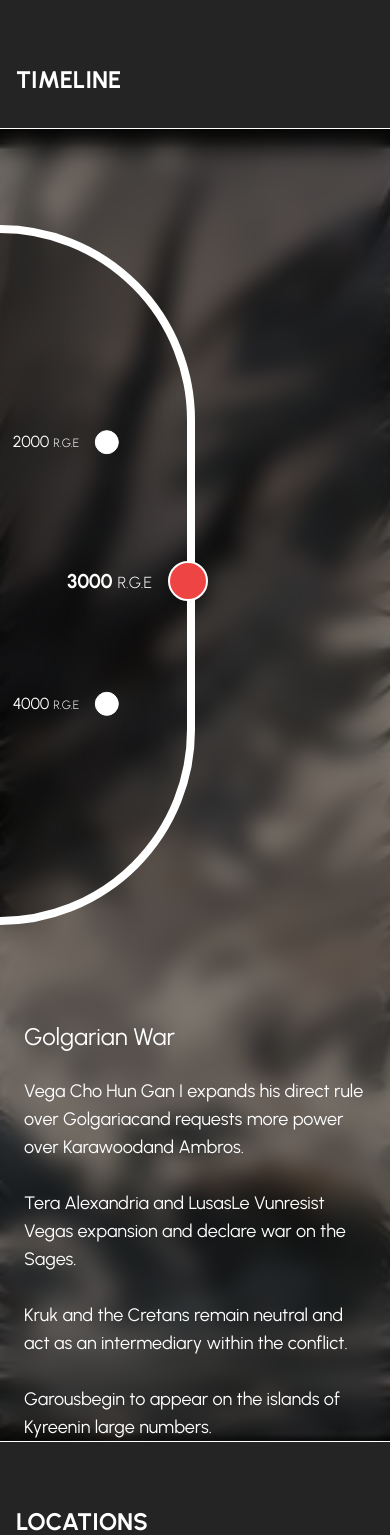
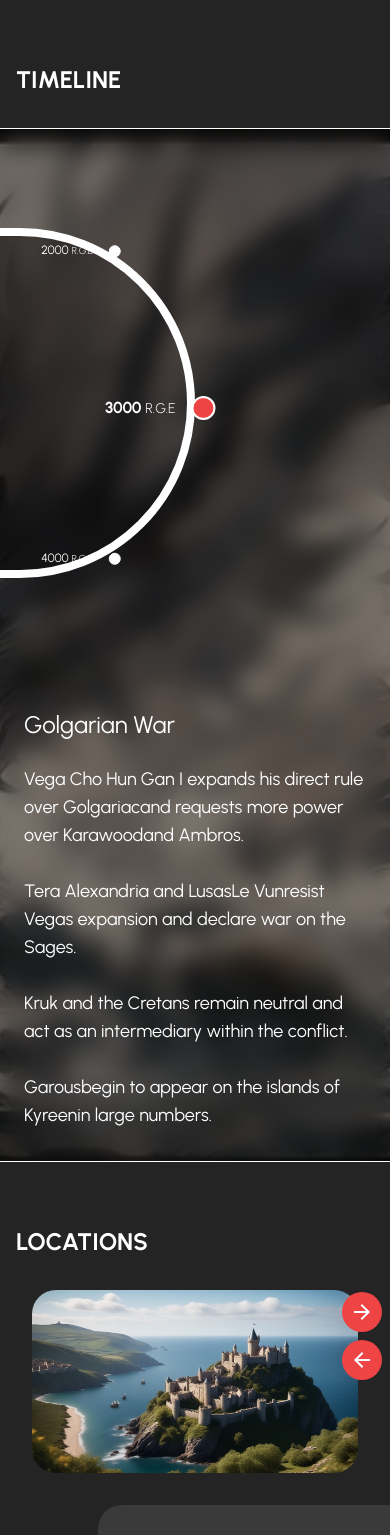
Before and after one commit to muhammadfajartp/grancywoods-web, a React (Vite) app: page / in a window 390 px wide. Shown: the top 1535 px of the page. Built offline with nearby package versions, Linux system fonts and the light colour scheme.

Commit message:
fix circular

```diff
--- a/src/components/atoms/TimelineDotUI.jsx
+++ b/src/components/atoms/TimelineDotUI.jsx
@@ -1,14 +1,14 @@
-import React, { useState } from "react";
+import React from "react";
 
 const TimelineDotUI = (props) => {
    const { active, data } = props;
 
    return (
       <div className="flex flex-row justify-center items-center">
-         <p className={` text-white font-bold ${active ? "text-xl font-bold" : "text-md font-normal"} `}>
-            {data} <span className={` font-light ${active ? " text-base" : "text-xs"} `}>R.G.E</span>
+         <p className={`text-white font-bold ${active ? "text-md font-bold md:text-lg lg:text-xl" : "text-xs font-normal md:text-sm lg:text-md"}`}>
+            {data} <span className={`font-light ${active ? "text-sm md:text-base" : "text-[10px] md:text-xs"}`}>R.G.E</span>
          </p>
-         <div className={`h-10 w-10 mx-4 rounded-full ${active ? "bg-red-500 border-2 border-solid border-white" : "bg-white border border-solid border-white h-6 w-6"}`}></div>
+         <div className={`mx-4 rounded-full ${active ? "bg-red-500 border-2 border-solid border-white h-6 w-6 md:h-8 md:w-8 lg:h-10 lg:w-10" : "bg-white border border-solid border-white h-3 w-3 md:h-4 md:w-4 lg:h-6 lg:w-6"}`}></div>
       </div>
    );
 };
--- a/src/components/molecules/CircleTimeline.jsx
+++ b/src/components/molecules/CircleTimeline.jsx
@@ -1,20 +1,25 @@
 import React, { useRef, useEffect, useState } from "react";
 import TimelineDotUI from "../atoms/TimelineDotUI";
 
-const CircleTimeline = ({ timelineDots, onDotClick }) => {
+const CircleTimeline = ({ timelineDots, onDotClick, smallScreenOffset = 0 }) => {
    const circleRef = useRef(null); // Reference to the circle container
    const [radius, setRadius] = useState(380); // Initial radius value
+   const [isSmallScreen, setIsSmallScreen] = useState(window.innerWidth < 440); // Track screen size
 
    const updateRadius = () => {
       if (circleRef.current) {
          const size = circleRef.current.offsetWidth;
-         setRadius(size / 2 - 10); // Adjust radius based on container size
+         const currentIsSmallScreen = window.innerWidth < 440; // Check for small screen (440px breakpoint)
+         setIsSmallScreen(currentIsSmallScreen);
+
+         const adjustedRadius = currentIsSmallScreen ? size / 2.2 - 10 : size / 2 - 10; // Adjusted radius for small screens
+         setRadius(adjustedRadius);
       }
    };
 
    useEffect(() => {
-      updateRadius();
-      window.addEventListener("resize", updateRadius);
+      updateRadius(); // Update radius on mount
+      window.addEventListener("resize", updateRadius); // Listen for resize events
       return () => {
          window.removeEventListener("resize", updateRadius);
       };
@@ -23,16 +28,17 @@ const CircleTimeline = ({ timelineDots, onDotClick }) => {
    const positionAngles = [-90, -45, 0, 45, 90]; // Angles for each position
 
    const getDotPosition = (angle) => {
-      const offsetX = -118; // Adjust offset to move dots slightly to the left
+      const offsetX = isSmallScreen ? smallScreenOffset : -128; // Use dynamic offset for small screens
       const radian = (angle * Math.PI) / 180; // Convert angle to radians
-      const x = radius * Math.cos(radian) + offsetX; // X-coordinate with offset
-      const y = radius * Math.sin(radian); // Y-coordinate
+      const adjustment = isSmallScreen ? 1.3 : 1; // Adjust radius multiplier for small screens
+      const x = radius * adjustment * Math.cos(radian) + offsetX; // X-coordinate with offset
+      const y = radius * adjustment * Math.sin(radian); // Y-coordinate
       return { x, y };
    };
 
    return (
-      <div className="relative flex justify-center items-center h-full w-full right-1/2 ">
-         <div ref={circleRef} className="absolute max-w-[790px] max-h-[700px] px-0 mx-0 w-screen h-full border-8 border-white rounded-full overflow-visible bg-gradient-to-r from-black to-transparent">
+      <div className="relative flex justify-center items-center h-full w-full right-1/2">
+         <div ref={circleRef} className={`absolute px-0 mx-0 w-screen h-full border-8 border-white rounded-full overflow-visible bg-gradient-to-r from-black to-transparent ${isSmallScreen ? "max-w-[400px] max-h-[350px]" : "max-w-[790px] max-h-[700px]"}`}>
             {timelineDots.map((dot) => {
                const { x, y } = getDotPosition(positionAngles[dot.position]);
                return (
@@ -41,8 +47,8 @@ const CircleTimeline = ({ timelineDots, onDotClick }) => {
                      className="absolute transition-transform duration-700"
                      style={{
                         transform: `translate(${x}px, ${y}px)`,
-                        top: "48%",
-                        left: "50%",
+                        top: "48%", // Adjust position for centering
+                        left: "52%",
                      }}
                      onClick={() => onDotClick(dot)} // Pass clicked dot to handler
                   >
--- a/src/components/molecules/CircleTimeline.module.css
+++ b/src/components/molecules/CircleTimeline.module.css
@@ -1,40 +1,29 @@
-.container {
+.circleContainer {
    position: relative;
+   width: 100%;
+   max-width: 700px;
+   aspect-ratio: 1; /* Menjaga proporsi lingkaran */
+   border: 8px solid white;
+   border-radius: 50%;
+   overflow: visible;
+   background: linear-gradient(to right, black, transparent);
    display: flex;
    justify-content: center;
    align-items: center;
-   height: 100vh; /* Tinggi layar penuh */
-   width: 100vw; /* Lebar layar penuh */
-}
-
-.circle {
-   position: relative;
-   width: 100%; /* Responsif mengikuti lebar kontainer */
-   height: 100%;
-   border: 8px solid white;
-   border-radius: 50%;
-   background: linear-gradient(to right, black, transparent);
-   overflow: visible;
 }
 
 .dot {
    position: absolute;
-   top: 50%; /* Pusat lingkaran */
-   left: 50%;
-   transform-origin: center -150px; /* Jarak dari pusat ke posisi dot */
-   transition: transform 0.05s linear;
+   transition: transform 0.7s ease;
+}
+
+.dotActive {
+   background-color: red; /* Contoh gaya untuk dot aktif */
 }
 
 @media (max-width: 768px) {
-   .circle {
-      width: 70%; /* Ukuran lingkaran lebih kecil di layar lebih kecil */
-      height: 70%;
+   .circleContainer {
+      max-width: 400px; /* Ukuran lebih kecil untuk layar kecil */
+      border-width: 4px;
    }
 }
-
-@media (max-width: 480px) {
-   .circle {
-      width: 50%;
-      height: 50%;
-   }
-}
--- a/src/components/organism/Timeline.jsx
+++ b/src/components/organism/Timeline.jsx
@@ -39,16 +39,17 @@ const Timeline = () => {
    const activeDot = timelineDots.find((dot) => dot.id === activeDotId);
 
    return (
-      <section className=" container pt-16">
+      <section className=" container pt-16 ">
          <TitleSectionUI title="TIMELINE" />
-         <div className="flex flex-row min-h-[600px] border border-solid border-white border-x-0 bg-[url('/map.jpg')] bg-cover bg-center w-screen relative ">
+         <div className="flex flex-row min-h-[200px] border border-solid border-white border-x-0 bg-[url('/map.jpg')] bg-cover bg-center w-screen relative ">
             <div className="absolute inset-0 bg-black bg-opacity-50 backdrop-blur-md"></div>
             <div className="relative  w-full flex flex-col sm:flex-row">
-               <div className="relative w-full sm:w-1/2 h-screen flex justify-center items-center my-6">
-                  <CircleTimeline timelineDots={timelineDots} onDotClick={handleDotClick} />
+               <div className="relative w-full sm:w-1/2 h-[500px] sm:h-screen flex justify-center items-center my-6">
+                  <CircleTimeline timelineDots={timelineDots} onDotClick={handleDotClick} smallScreenOffset={-120} />
                </div>
-               <div className="w-full sm:w-1/2 min-h-96 flex justify-start items-center px-6 sm:px-12 md:px-16 lg:px-22">
-                  <div className="text-white">
+
+               <div className="w-full sm:w-1/2 h-auto flex justify-start items-center px-6 sm:px-12 md:px-16 lg:px-22 ">
+                  <div className="text-white py-8">
                      <h2 className="text-2xl sm:text-3xl md:text-4xl">{activeDot?.desc.title}</h2>
                      <br />
                      <p className="text-lg sm:text-xl md:text-2xl">{formatStoryWithLineBreaks(activeDot?.desc.story)}</p>
```
